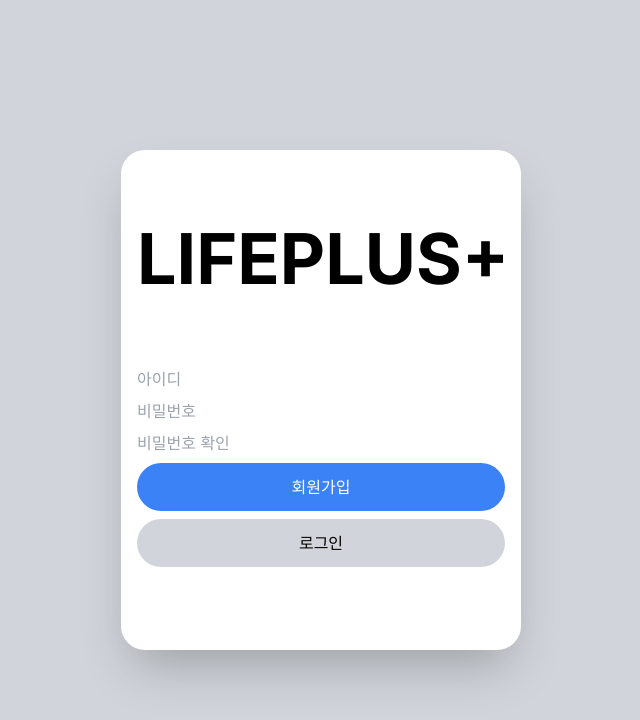
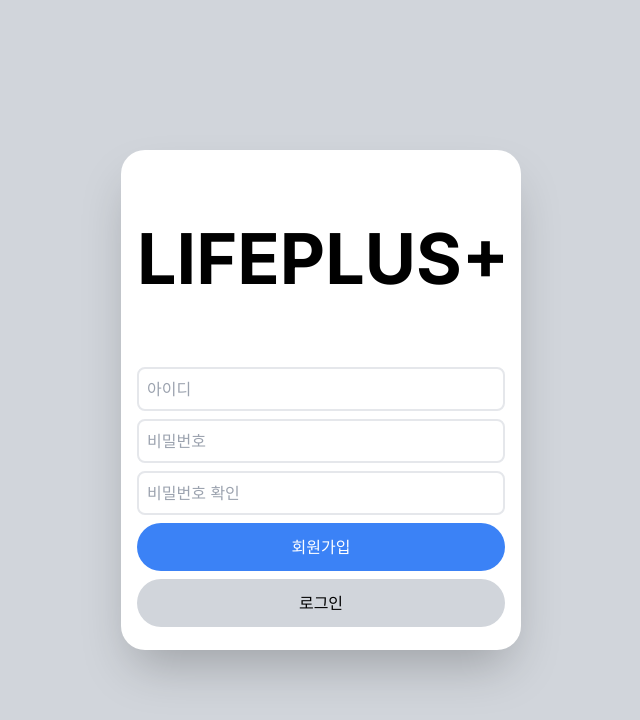
Before and after one commit to wheon06/lifeplus-front, a Next.js app: page /signup in a window 1280 px wide. Shown: the top 720 px of the page, without its empty margins (319-959 px from the left). Built offline with nearby package versions, Linux system fonts and the light colour scheme.

Commit message:
💄 로그인, 회원가입 폼 디자인 수정

```diff
--- a/src/app/signin/page.tsx
+++ b/src/app/signin/page.tsx
@@ -78,7 +78,7 @@ export default function Signin() {
             name='username'
             placeholder='아이디'
             required
-            className='rounded-lg'
+            className='rounded-lg border-2 p-2'
             value={formData.username}
             onChange={handleChange}
           />
@@ -87,7 +87,7 @@ export default function Signin() {
             name='password'
             placeholder='비밀번호'
             required
-            className='rounded-lg'
+            className='rounded-lg border-2 p-2'
             value={formData.password}
             onChange={handleChange}
           />
--- a/src/app/signup/page.tsx
+++ b/src/app/signup/page.tsx
@@ -62,7 +62,7 @@ const Page = () => {
             name='username'
             placeholder='아이디'
             required
-            className='rounded-lg'
+            className='rounded-lg border-2 p-2'
             value={formData.username}
             onChange={handleChange}
           />
@@ -71,7 +71,7 @@ const Page = () => {
             name='password'
             placeholder='비밀번호'
             required
-            className='rounded-lg'
+            className='rounded-lg border-2 p-2'
             value={formData.password}
             onChange={handleChange}
           />
@@ -80,7 +80,7 @@ const Page = () => {
             name='confirmPassword'
             placeholder='비밀번호 확인'
             required
-            className='rounded-lg'
+            className='rounded-lg border-2 p-2'
             value={formData.confirmPassword}
             onChange={handleChange}
           />
--- a/src/app/util/fetcher.ts
+++ b/src/app/util/fetcher.ts
@@ -11,7 +11,7 @@ export default async function fetcher(
   const refreshToken = localStorage.getItem('refreshToken');
 
   if (!accessToken || !refreshToken) {
-    window.location.href = '/auth/signin';
+    window.location.href = '/signin';
     return;
   }
 
@@ -49,7 +49,7 @@ export default async function fetcher(
         body: method !== 'GET' ? JSON.stringify(data) : undefined,
       });
     } else {
-      window.location.href = '/auth/signin';
+      window.location.href = '/signin';
       return;
     }
   }
```
